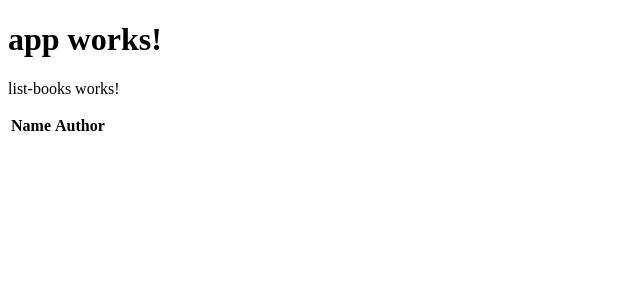
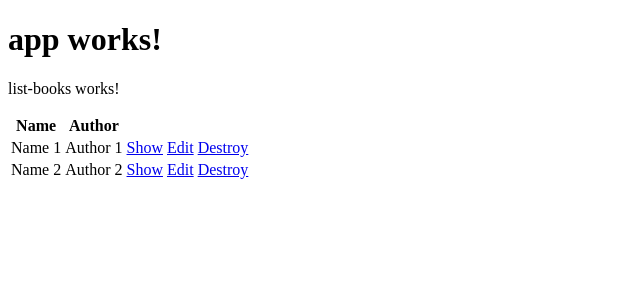
Before and after one commit to rodrigovilar/angular-crud, an Angular app: page /books in a window 1280 px wide. Shown: the top 300 px of the page, without its empty margins (0-640 px from the left). Built offline with nearby package versions, Linux system fonts and the light colour scheme.

Commit message:
Adding fake books. Fixing list links.

```diff
--- a/src/app/book/book.service.ts
+++ b/src/app/book/book.service.ts
@@ -13,6 +13,8 @@ export class BookService {
   books: Book[] = [];
 
   constructor() {
+    this.add(new Book('Name 1', 'Author 1'));
+    this.add(new Book('Name 2', 'Author 2'));
   }
 
   // Simulate POST /books
--- a/src/app/book/list-books/list-books.component.html
+++ b/src/app/book/list-books/list-books.component.html
@@ -16,9 +16,9 @@
     <tr *ngFor="let book of books">
       <td>{{book.name}}</td>
       <td>{{book.author}}</td>
-      <td><a [routerLink]="['/books', book.author]">Show</a></td>
-      <td><a [routerLink]="['/books', book.author, 'edit']">Edit</a></td>
-      <td><a data-confirm="Are you sure?" rel="nofollow" data-method="delete" [routerLink]="['/books', book.author]">
+      <td><a [routerLink]="['/books', book.id]">Show</a></td>
+      <td><a [routerLink]="['/books', book.id, 'edit']">Edit</a></td>
+      <td><a data-confirm="Are you sure?" rel="nofollow" data-method="delete" [routerLink]="['/books', book.id]">
         Destroy</a></td>
     </tr>
   </tbody>
```
